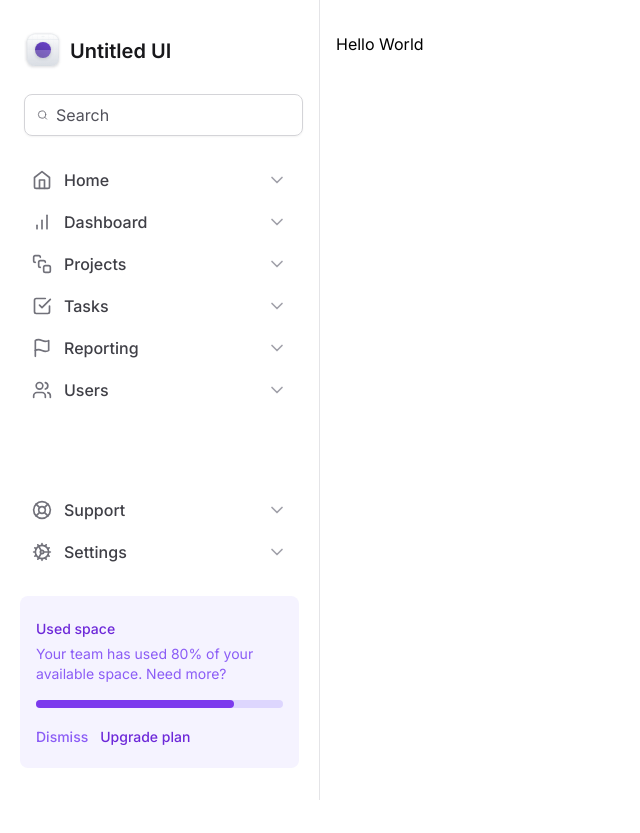
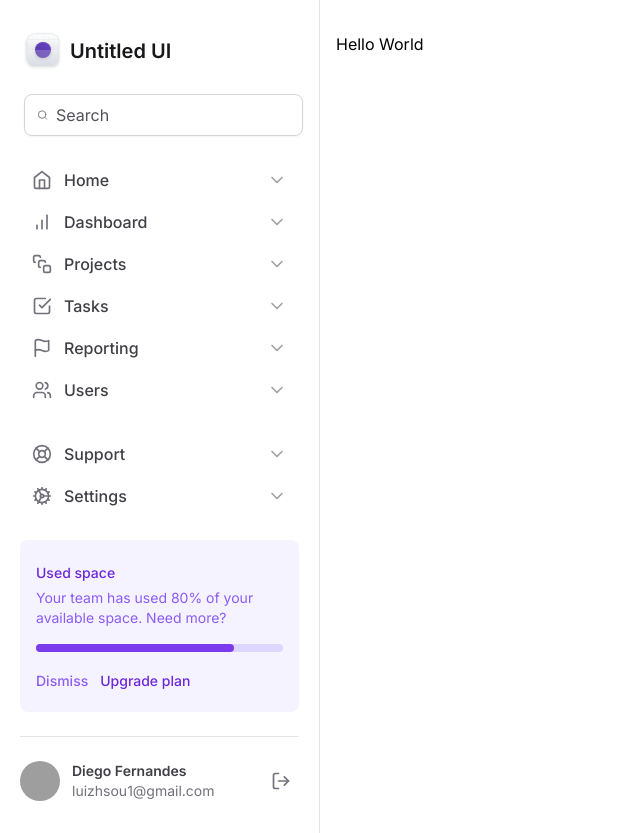
Before and after one commit to luizhsou1/tailwind-next, a Next.js app: page / in a window 1280 px wide. Shown: the whole page, without its empty margins (0-640 px from the left). Before the commit the page ends 800 px from the top, so only its background shows below. Built offline with nearby package versions, Linux system fonts and the light colour scheme; grey boxes are pictures that could not be loaded.

Commit message:
Perfil do Usuário

```diff
--- /dev/null
+++ b/src/components/Sidebar/Profile.tsx
@@ -0,0 +1,24 @@
+import { LogOut } from 'lucide-react'
+
+export function Profile() {
+  return (
+    <div className="grid-cols-profile grid items-center gap-3">
+      <img
+        src="https://github.com/luizhsou1.png"
+        className="h-10 w-10 rounded-full"
+        alt=""
+      />
+      <div className="flex flex-col truncate">
+        <span className="text-sm font-semibold text-zinc-700">
+          Diego Fernandes
+        </span>
+        <span className="truncate text-sm text-zinc-500">
+          luizhsou1@gmail.com
+        </span>
+      </div>
+      <button type="button" className="ml-auto rounded-md p-2 hover:bg-zinc-50">
+        <LogOut className="h-5 w-5 text-zinc-500" />
+      </button>
+    </div>
+  )
+}
--- a/src/components/Sidebar/index.tsx
+++ b/src/components/Sidebar/index.tsx
@@ -12,6 +12,7 @@
 } from 'lucide-react'
 import { NavItem } from './NavItem'
 import { UsedSpaceWidget } from './UsedSpaceWidget'
+import { Profile } from './Profile'
 
 export function Sidebar() {
   return (
@@ -42,6 +43,10 @@
         </nav>
 
         <UsedSpaceWidget percentage={80} />
+
+        <div className="h-px bg-zinc-200" />
+
+        <Profile />
       </div>
     </aside>
   )
--- a/tailwind.config.ts
+++ b/tailwind.config.ts
@@ -6,6 +6,7 @@
     extend: {
       gridTemplateColumns: {
         app: 'minmax(18rem, 20rem) 1fr',
+        profile: 'max-content 1fr max-content',
       },
       colors: {
         luiz: '#8257e6',
```
